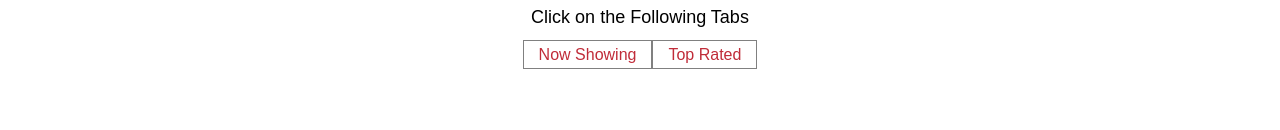
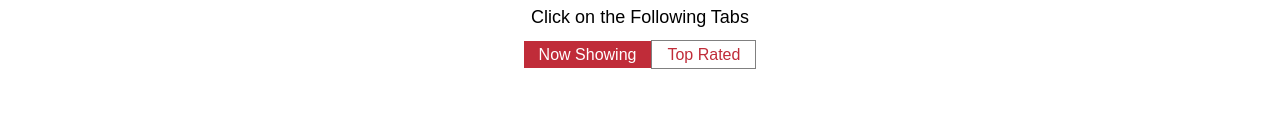
Before and after one commit to Geekabyte/react-workshop, a React (Create React App) app in the folder geekabyte-workshop/: page / in a window 1280 px wide. Shown: the part 157-287 px from the top of the page. Built offline with nearby package versions, Linux system fonts and the light colour scheme.

Commit message:
byte-8 Show Now Showing as default tab selected

```diff
--- a/geekabyte-workshop/src/App.js
+++ b/geekabyte-workshop/src/App.js
@@ -10,7 +10,7 @@ class App extends Component {
 		this.onTabChange = this.onTabChange.bind(this)
 
 		// initial state
-		this.state = {}
+		this.state = { selectedType: "now_showing" }
 	}
 
 	onTabChange(event) {
@@ -19,6 +19,10 @@ class App extends Component {
 	}
 
 	render() {
+		const { selectedType } = this.state,
+			isNowShowingSelected = selectedType === "now_showing",
+			isTopRatedSelected = selectedType === "top_rated"
+
 		return (
 			<div className="App">
 				<header className="App-header">
@@ -27,10 +31,18 @@ class App extends Component {
 				</header>
 				<p className="App-intro">Click on the Following Tabs</p>
 				<div>
-					<span className="tab" onClick={this.onTabChange} data-type="now_showing">
+					<span
+						className={`tab ${isNowShowingSelected ? "selected" : ""}`}
+						onClick={this.onTabChange}
+						data-type="now_showing"
+					>
 						Now Showing
 					</span>
-					<span className="tab" onClick={this.onTabChange} data-type="top_rated">
+					<span
+						className={`tab ${isTopRatedSelected ? "selected" : ""}`}
+						onClick={this.onTabChange}
+						data-type="top_rated"
+					>
 						Top Rated
 					</span>
 				</div>
```
